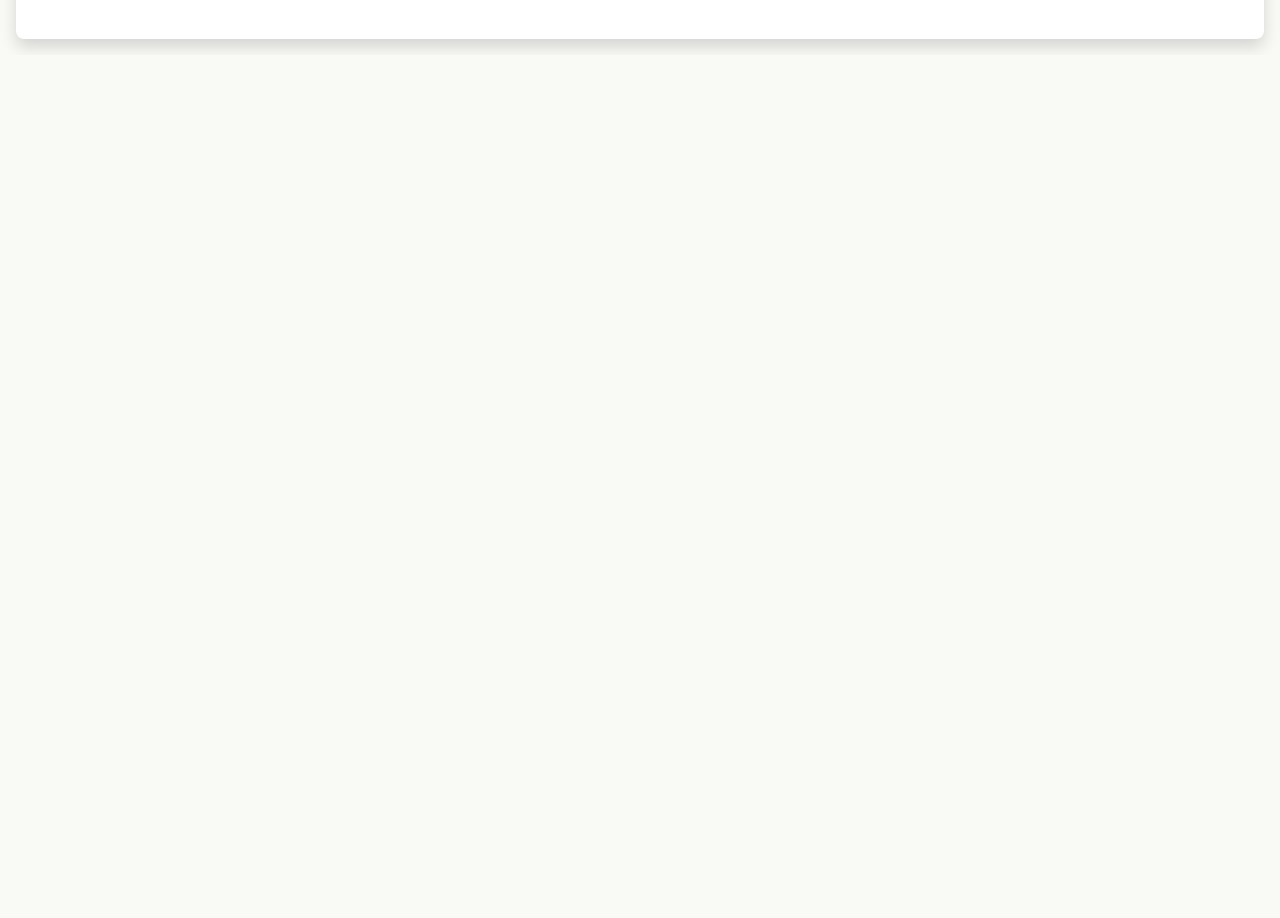
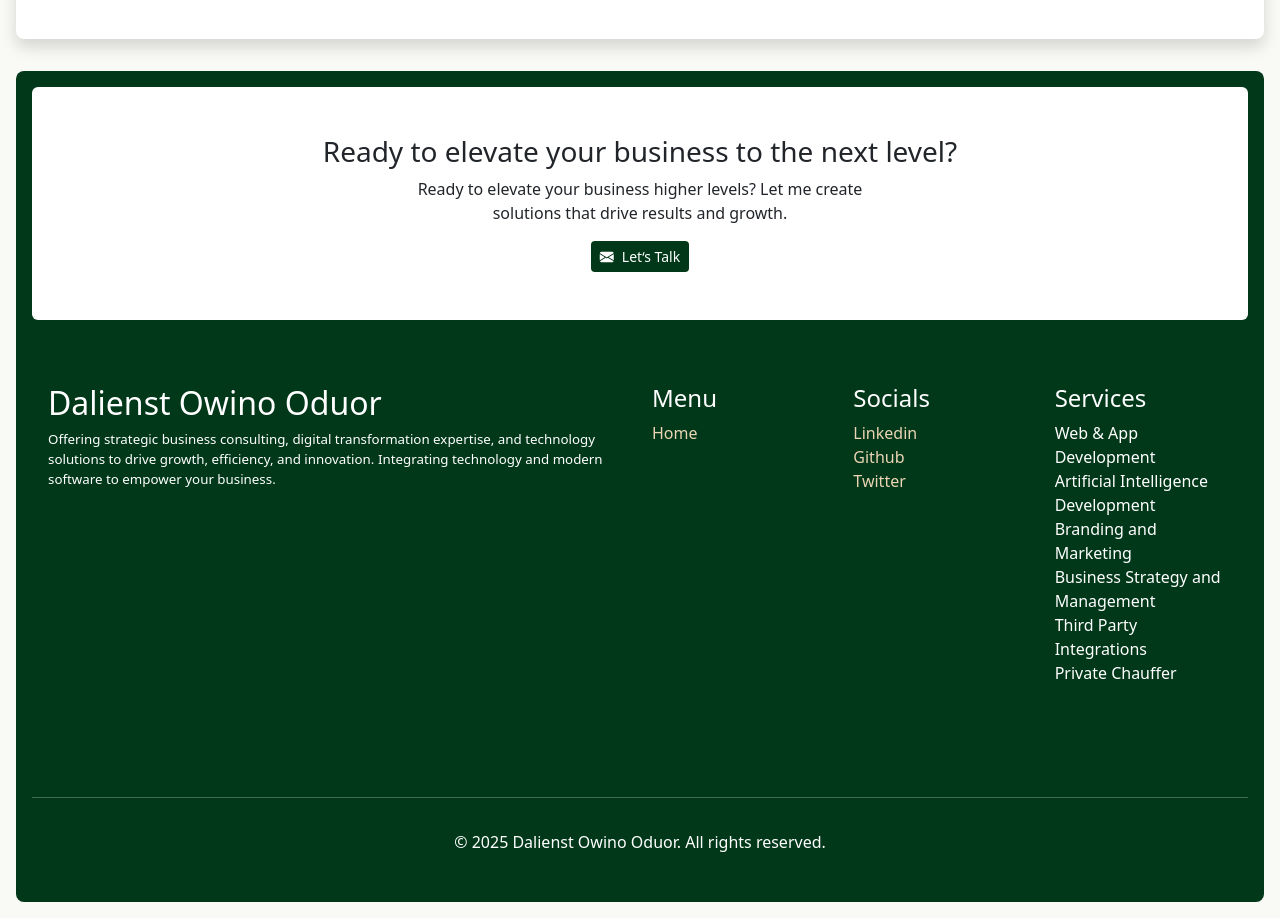
Before and after one commit to dalienst/dalienst, a Next.js app: page / in a window 1280 px wide. Shown: the part 2720-3638 px from the top of the page. Before the commit the page ends 2775 px from the top, so only its background shows below. Built offline with nearby package versions, Linux system fonts and the light colour scheme.

Commit message:
added footer

```diff
--- a/app/globals.css
+++ b/app/globals.css
@@ -96,3 +96,27 @@ body {
 .works-bg {
   background-color: #fff;
 }
+
+.work-description {
+  font-size: 15px;
+  color: #686666;
+}
+
+.footer-btn {
+  background-color: #013819;
+  color: #fff;
+}
+
+.footer-btn:hover {
+  color: #013819;
+  border: #013819 solid 1px;
+}
+
+.footer-text {
+  font-size: smaller;
+}
+
+.footer-link {
+  text-decoration: none;
+  color: var(--creame);
+}
--- a/app/layout.jsx
+++ b/app/layout.jsx
@@ -5,6 +5,7 @@ import React, { Suspense } from "react";
 import BootstrapClient from "@/providers/BootstrapClient";
 import "./globals.css";
 import Navbar from "@/components/Navbar";
+import Footer from "@/components/Footer";
 
 export default function RootLayout({ children }) {
   return (
@@ -22,6 +23,7 @@ export default function RootLayout({ children }) {
       <body className="body">
         <Navbar />
         {children}
+        <Footer />
         <BootstrapClient />
       </body>
     </html>
--- /dev/null
+++ b/components/Footer.jsx
@@ -0,0 +1,142 @@
+"use client";
+import { services } from "@/data/services";
+import Link from "next/link";
+import React from "react";
+import { FaLinkedinIn } from "react-icons/fa";
+
+const menu = [
+  {
+    id: 1,
+    title: "Home",
+    link: "/",
+  },
+];
+
+const socials = [
+  {
+    id: 1,
+    title: "Linkedin",
+    icon: <FaLinkedinIn className="social-icon" />,
+    link: "https://www.linkedin.com/in/dalienst-oduor-877a21203/",
+  },
+  {
+    id: 2,
+    title: "Github",
+    icon: <i className="bi bi-github social-icon"></i>,
+    link: "https://github.com/dalienst",
+  },
+  {
+    id: 3,
+    title: "Twitter",
+    icon: <i className="bi bi-x social-icon"></i>,
+    link: "https://x.com/dalienstafrica",
+  },
+];
+
+function Footer() {
+  return (
+    <>
+      <div className="container-fluid px-3 py-3">
+        <div className="py-3 services-bg px-3 text-white rounded-3">
+          <div className="bg-white rounded py-5">
+            <div className="container mx-auto">
+              <h3 className="text-center text-dark mb-2">
+                Ready to elevate your business to the next level?
+              </h3>
+              <p
+                className="text-center text-dark mx-auto"
+                style={{ maxWidth: "500px" }}
+              >
+                Ready to elevate your business higher levels? Let me create
+                solutions that drive results and growth.
+              </p>
+
+              <div className="d-flex justify-content-center">
+                <Link
+                  href="mailto:oduordalienst@gmail.com"
+                  className="btn footer-btn btn-sm"
+                  target="_blank"
+                >
+                  <span>
+                    <i className="bi bi-envelope-fill me-2"></i>
+                  </span>
+                  Let&lsquo;s Talk
+                </Link>
+              </div>
+            </div>
+          </div>
+
+          <div className="py-5 px-3 mt-3">
+            <div className="row">
+              <div className="col-md-6 col-sm-12 mb-3">
+                <h2>Dalienst Owino Oduor</h2>
+                <p className="footer-text">
+                  Offering strategic business consulting, digital transformation
+                  expertise, and technology solutions to drive growth,
+                  efficiency, and innovation. Integrating technology and modern
+                  software to empower your business.
+                </p>
+              </div>
+
+              <div className="col-md-6 col-sm-12 mb-3">
+                <div className="row">
+                  <div className="col-md-4 col-sm-12 mb-3">
+                    <h4>Menu</h4>
+                    <ul className="list-unstyled">
+                      {menu.map((item) => (
+                        <li key={item.id}>
+                          <Link
+                            href={item.link}
+                            className="text-decoration-none footer-link"
+                          >
+                            {item.title}
+                          </Link>
+                        </li>
+                      ))}
+                    </ul>
+                  </div>
+
+                  <div className="col-md-4 col-sm-12 mb-3">
+                    <h4>Socials</h4>
+                    <ul className="list-unstyled">
+                      {socials.map((item) => (
+                        <li key={item.id}>
+                          <Link
+                            href={item.link}
+                            className="text-decoration-none footer-link"
+                          >
+                            {item.title}
+                          </Link>
+                        </li>
+                      ))}
+                    </ul>
+                  </div>
+
+                  <div className="col-md-4 col-sm-12 mb-3">
+                    <h4>Services</h4>
+                    <ul className="list-unstyled">
+                      {services?.map((service) => (
+                        <li key={service.id}>{service.title}</li>
+                      ))}
+                    </ul>
+                  </div>
+                </div>
+              </div>
+            </div>
+          </div>
+
+          <hr />
+
+          <div className="py-3">
+            <p className="text-center">
+              &copy; {new Date().getFullYear()} Dalienst Owino Oduor. All rights
+              reserved.
+            </p>
+          </div>
+        </div>
+      </div>
+    </>
+  );
+}
+
+export default Footer;
```
